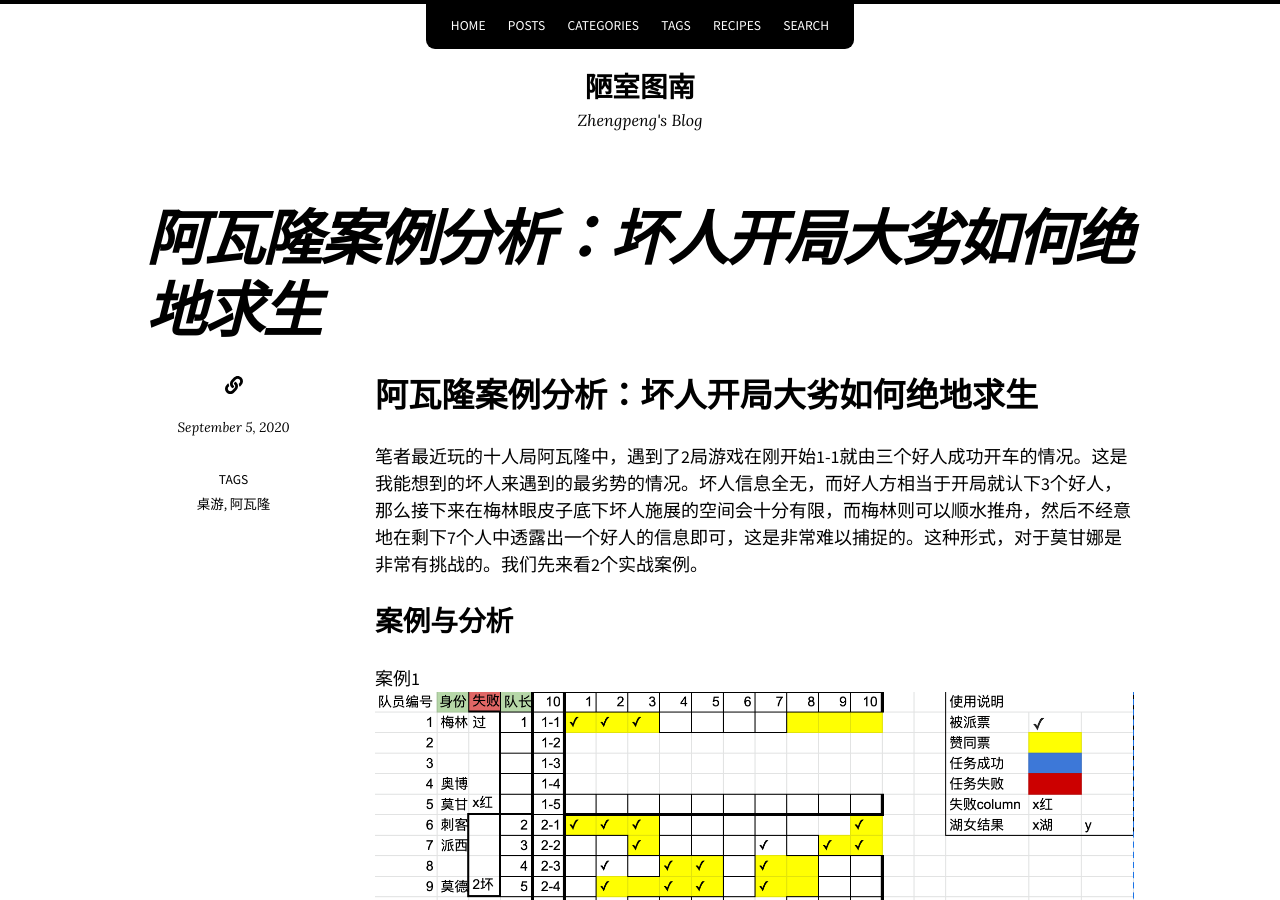
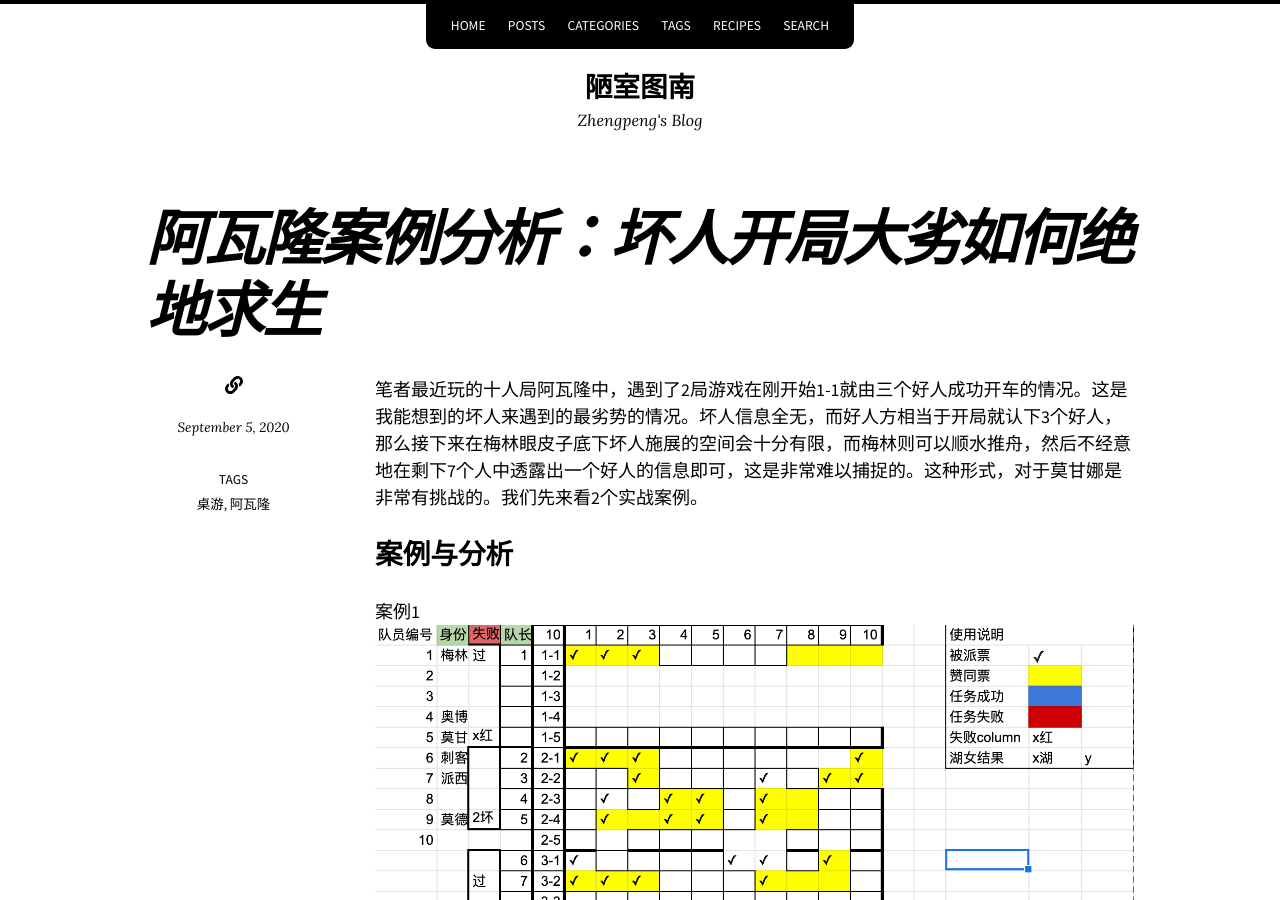
Before and after one commit to zhengpenghu/zhengpenghu.github.io, a Jekyll site: the page built from _posts/2020-09-05-案例分析1.md, in a window 1280 px wide and 900 px high. Built offline with Jekyll 4.4.1, drawn with Linux system fonts in a browser that asks for light colours; nearby versions of some CDN libraries.

Commit message:
Remove duplicated titles

```diff
--- a/_posts/2020-09-05-案例分析1.md
+++ b/_posts/2020-09-05-案例分析1.md
@@ -5,7 +5,6 @@ tag:
 - 阿瓦隆
 - 桌游
 ---
-# 阿瓦隆案例分析：坏人开局大劣如何绝地求生
 
 笔者最近玩的十人局阿瓦隆中，遇到了2局游戏在刚开始1-1就由三个好人成功开车的情况。这是我能想到的坏人来遇到的最劣势的情况。坏人信息全无，而好人方相当于开局就认下3个好人，那么接下来在梅林眼皮子底下坏人施展的空间会十分有限，而梅林则可以顺水推舟，然后不经意地在剩下7个人中透露出一个好人的信息即可，这是非常难以捕捉的。这种形式，对于莫甘娜是非常有挑战的。我们先来看2个实战案例。
 
```
Also changed, not shown: _posts/2020-08-16-把阿瓦隆玩明白.md (+0 -2 lines).
